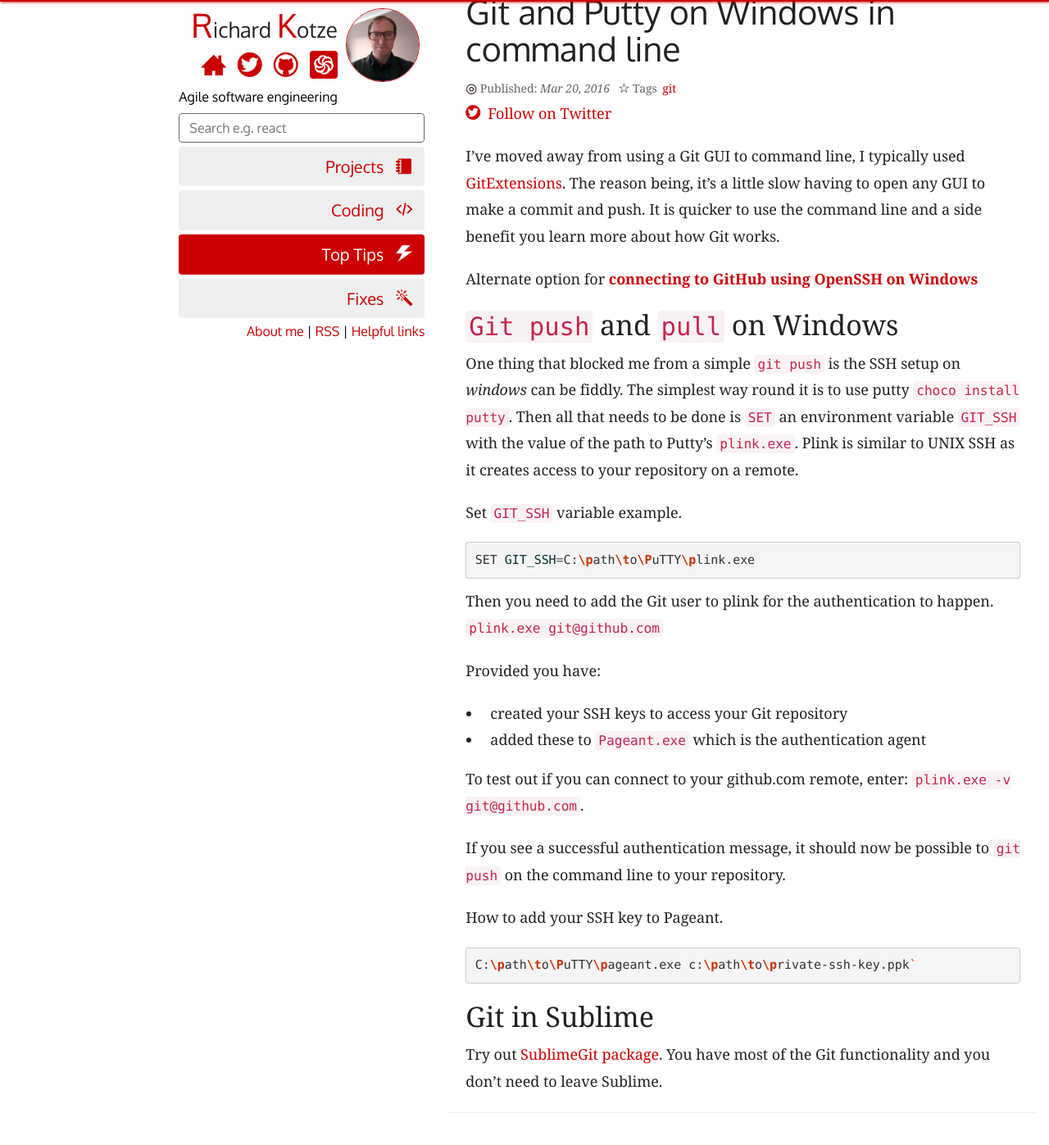
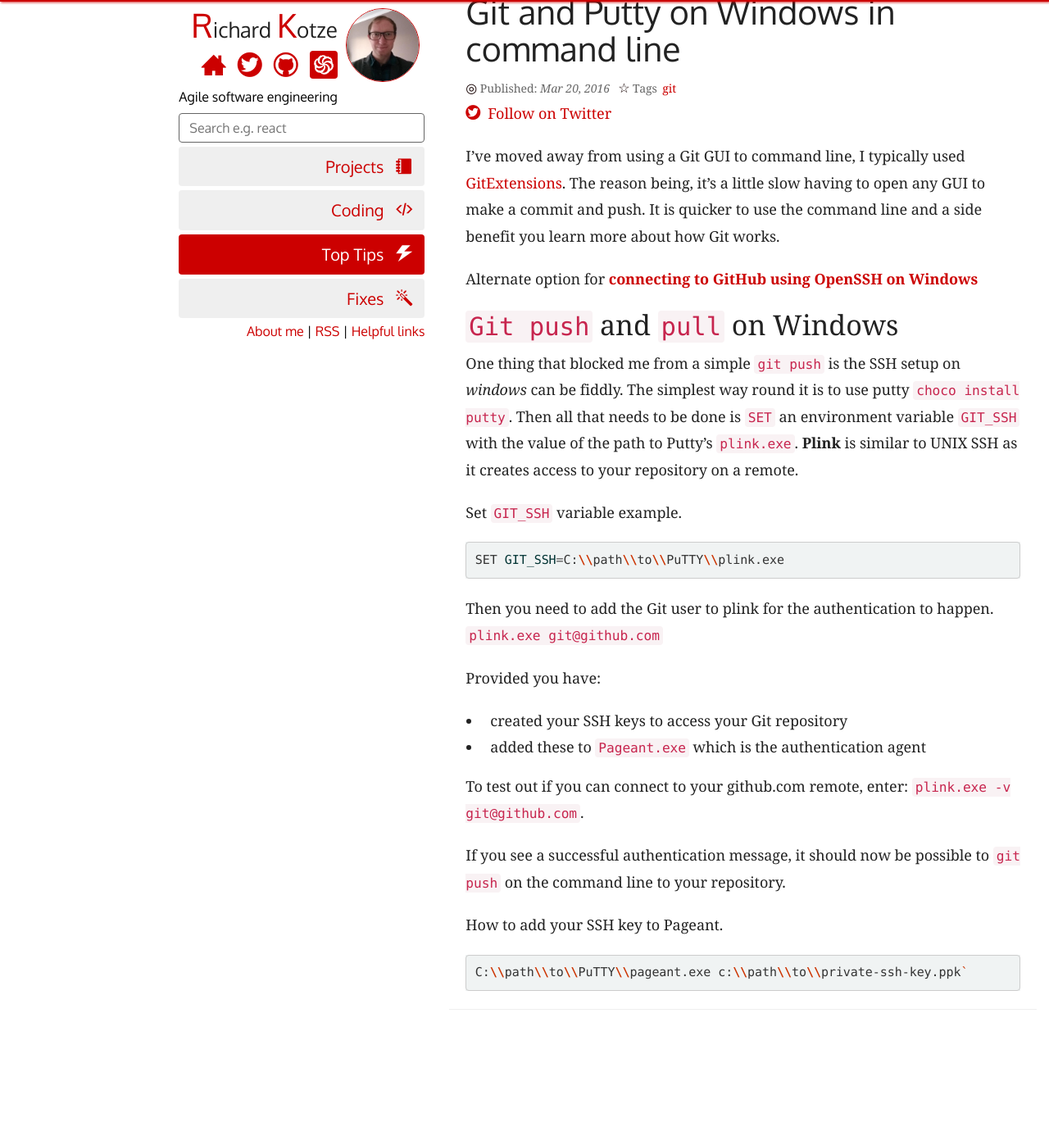
Before and after one commit to rkotze/rkotze.github.io, a Jekyll site: the page built from _posts/2016-03-20-git-on-windows-in-command-line.md, in a window 1280 px wide and 1400 px high, scrolled down 30 px. Shown: the top 1397 px of the window at 82% size. Built offline with Jekyll 4.4.1, drawn with Linux system fonts in a browser that asks for light colours; comment, search, counter and statistics services are not loaded; after the commit the page ends 1304 px from its top, so only the background shows below that.

````diff
--- a/_posts/2016-03-20-git-on-windows-in-command-line.md
+++ b/_posts/2016-03-20-git-on-windows-in-command-line.md
@@ -10,7 +10,7 @@
 tags: git
 ---
 
-I've moved away from using a Git GUI to command line, I typically used [GitExtensions][1]. The reason being, it's a little slow having to open any GUI to make a commit and push. It is quicker to use the command line and a side benefit you learn more about how Git works.
+I've moved away from using a Git GUI to command line, I typically used [GitExtensions](https://sourceforge.net/projects/gitextensions/){:target="\_blank" rel="noopener"}. The reason being, it's a little slow having to open any GUI to make a commit and push. It is quicker to use the command line and a side benefit you learn more about how Git works.
 
 <!--more-->
 
@@ -18,13 +18,13 @@
 
 ## `Git push` and `pull` on Windows
 
-One thing that blocked me from a simple `git push` is the SSH setup on _windows_ can be fiddly. The simplest way round it is to use putty `choco install putty`. Then all that needs to be done is `SET` an environment variable `GIT_SSH` with the value of the path to Putty's `plink.exe`. Plink is similar to UNIX SSH as it creates access to your repository on a remote.
+One thing that blocked me from a simple `git push` is the SSH setup on _windows_ can be fiddly. The simplest way round it is to use putty `choco install putty`. Then all that needs to be done is `SET` an environment variable `GIT_SSH` with the value of the path to Putty's `plink.exe`. **Plink** is similar to UNIX SSH as it creates access to your repository on a remote.
 
 Set `GIT_SSH` variable example.
 
-{% highlight bash %}
-SET GIT_SSH=C:\path\to\PuTTY\plink.exe
-{% endhighlight %}
+```bash
+SET GIT_SSH=C:\\path\\to\\PuTTY\\plink.exe
+```
 
 Then you need to add the Git user to plink for the authentication to happen. `plink.exe git@github.com`
 
@@ -38,13 +38,6 @@
 
 How to add your SSH key to Pageant.
 
-{% highlight bash %}
-C:\path\to\PuTTY\pageant.exe c:\path\to\private-ssh-key.ppk`
-{% endhighlight %}
-
-## Git in Sublime
-
-Try out [SublimeGit package][2]. You have most of the Git functionality and you don't need to leave Sublime.
-
-[1]: https://sourceforge.net/projects/gitextensions/
-[2]: https://packagecontrol.io/packages/SublimeGit
+```bash
+C:\\path\\to\\PuTTY\\pageant.exe c:\\path\\to\\private-ssh-key.ppk`
+```
````
Also changed, not shown: _posts/2018-07-25-git-on-windows-with-openssh.md (+2 -0 lines).
